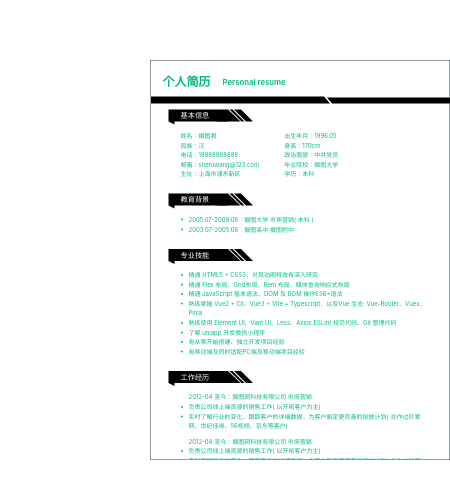
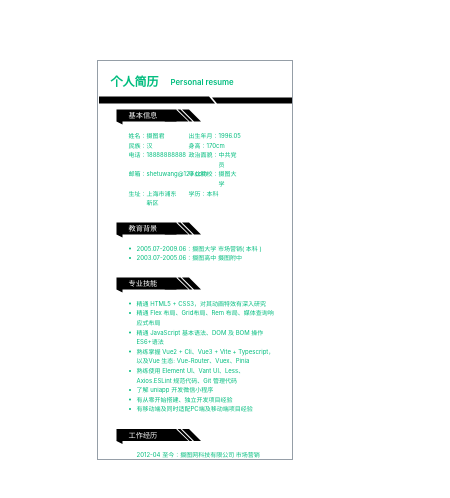
Before and after one commit to xiaodel/PersonalResume, a Vue app: page / in a window 390 px wide. Shown: the part 140-638 px from the top of the page, 450 px wide, since content can reach past the window. Built offline with nearby package versions, Linux system fonts and the light colour scheme.

Commit message:
打包配置设置

```diff
--- a/index.html
+++ b/index.html
@@ -5,7 +5,7 @@
     <link rel="icon" href="/favicon.ico">
     <meta name="viewport" content="width=device-width, initial-scale=1.0">
     <meta content="width=device-width, initial-scale=1.0, maximum-scale=1.0, user-scalable=0;" name="viewport"/>
-    <title>Vite App</title>
+    <title>简历生成器</title>
 </head>
 <body>
 <div id="app"></div>
--- a/src/views/HomeView.vue
+++ b/src/views/HomeView.vue
@@ -17,6 +17,10 @@ import data from "@/data/data.json";
 <style lang="scss">
 
 .nav {
+  display: flex;
+  justify-content: center;
+  align-items: center;
+
   .item {
     width: 600px;
     height: 800px;
@@ -32,11 +36,14 @@ import data from "@/data/data.json";
   }
 }
 
-/*@media (min-width: 1024px) {*/
-/*  .about {*/
-/*    min-height: 100vh;*/
-/*    display: flex;*/
-/*    align-items: center;*/
-/*  }*/
-/*}*/
+@media (max-width: 800px) {
+  .nav {
+    .item {
+      width: 900px;
+      height: 800px;
+      overflow-y: auto;
+      border: 1px solid #2c3e50;
+    }
+  }
+}
 </style>
```
